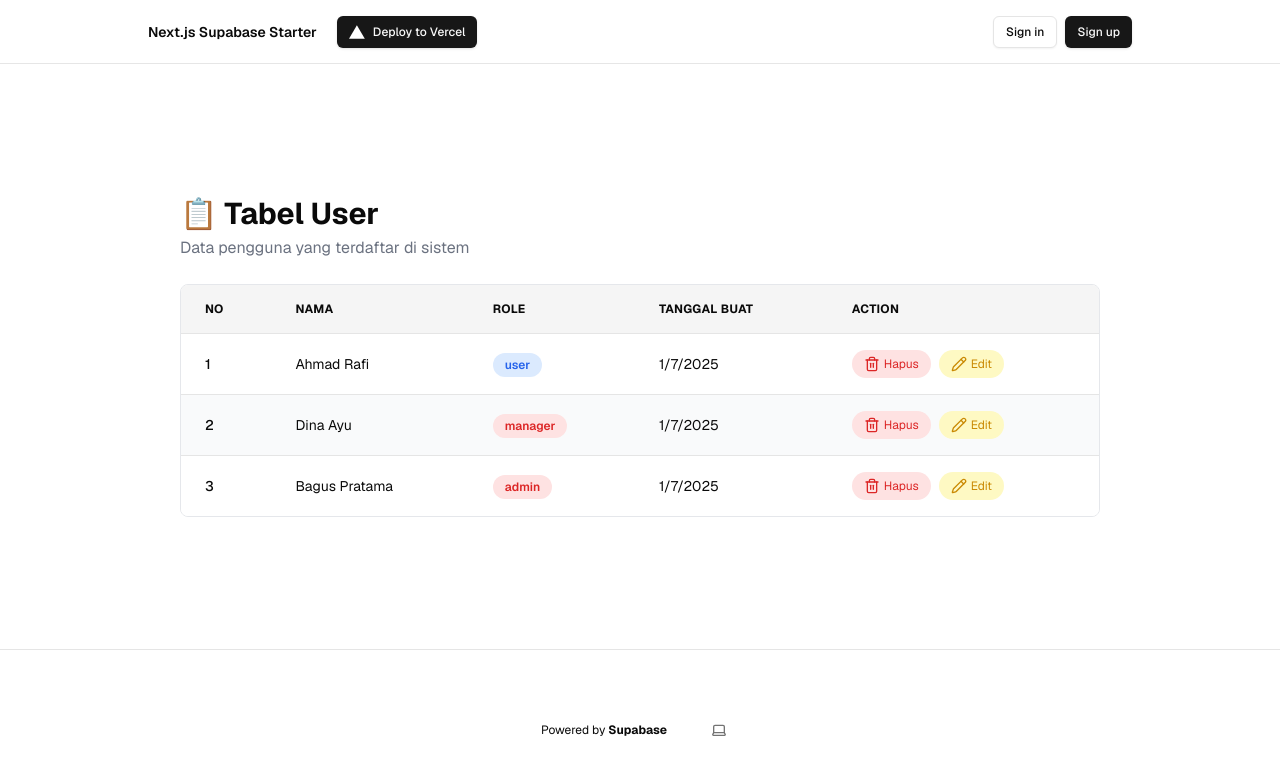
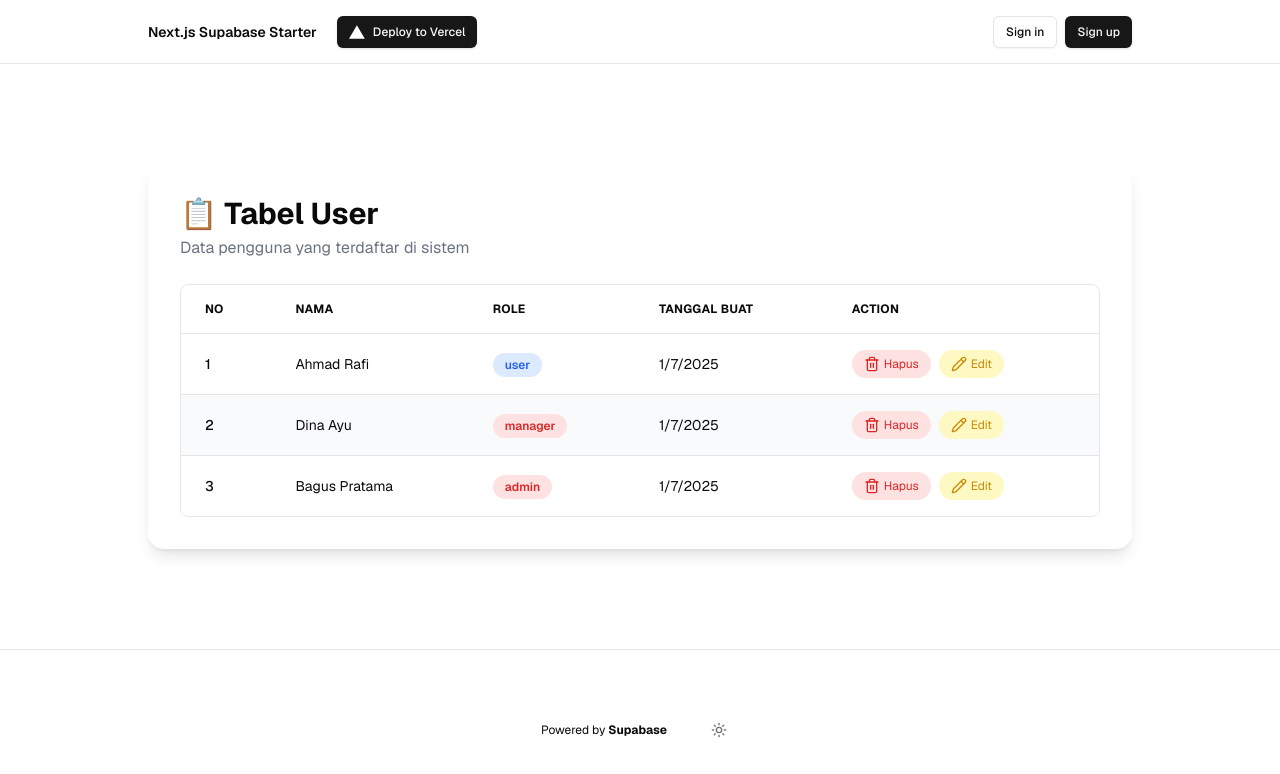
Before and after one commit to ghazwanz/attendance, a Next.js app: page /protected/users in a window 1280 px wide. Shown: the top 774 px of the page. Built offline with nearby package versions, Linux system fonts and the light colour scheme; no server answers.

Commit message:
update users page

```diff
--- a/app/layout.tsx
+++ b/app/layout.tsx
@@ -29,7 +29,7 @@ export default function RootLayout({
       <body className={`${geistSans.className} antialiased`}>
         <ThemeProvider
           attribute="class"
-          defaultTheme="system"
+          defaultTheme="light"
           enableSystem
           disableTransitionOnChange
         >
--- a/app/protected/users/page.tsx
+++ b/app/protected/users/page.tsx
@@ -5,7 +5,7 @@ import { LucidePencil, Trash2 } from 'lucide-react';
 const page = () => {
   const dummyData = data
   return (
-    <div className=" rounded-2xl dark:bg-black shadow-lg shadow-white/20 p-8">
+    <div className=" rounded-2xl shadow-lg dark:shadow-white/20 p-8">
       <div className="mb-6 flex items-center justify-between">
         <div>
           <h2 className="text-3xl font-bold">📋 Tabel User</h2>
@@ -13,9 +13,9 @@ const page = () => {
         </div>
       </div>
 
-      <div className="overflow-x-auto rounded-lg border border-gray-200">
+      <div className="overflow-x-auto rounded-lg   border border-gray-200">
         <table className="min-w-full text-sm ">
-          <thead className="bg-muted text-xs uppercase tracking-wide">
+          <thead className="bg-inherit text-xs uppercase tracking-wide">
             <tr>
               <th className="px-6 py-4 text-left">No</th>
               <th className="px-6 py-4 text-left">Nama</th>
@@ -28,7 +28,7 @@ const page = () => {
             {dummyData.users.map((user, index) => (
               <tr
                 key={user.id}
-                className={`${index % 2 === 0 ? 'bg-white dark:bg-gray-800' : ' bg-gray-50 dark:bg-gray-900'
+                className={`${index % 2 === 0 ? 'bg-white dark:bg-inherit' : ' bg-gray-50 dark:bg-gray-900'
                   } border-t hover:bg-gray-100 dark:hover:bg-gray-700 transition duration-150`}
               >
                 <td className="px-6 py-4 font-medium">{index + 1}</td>
```
